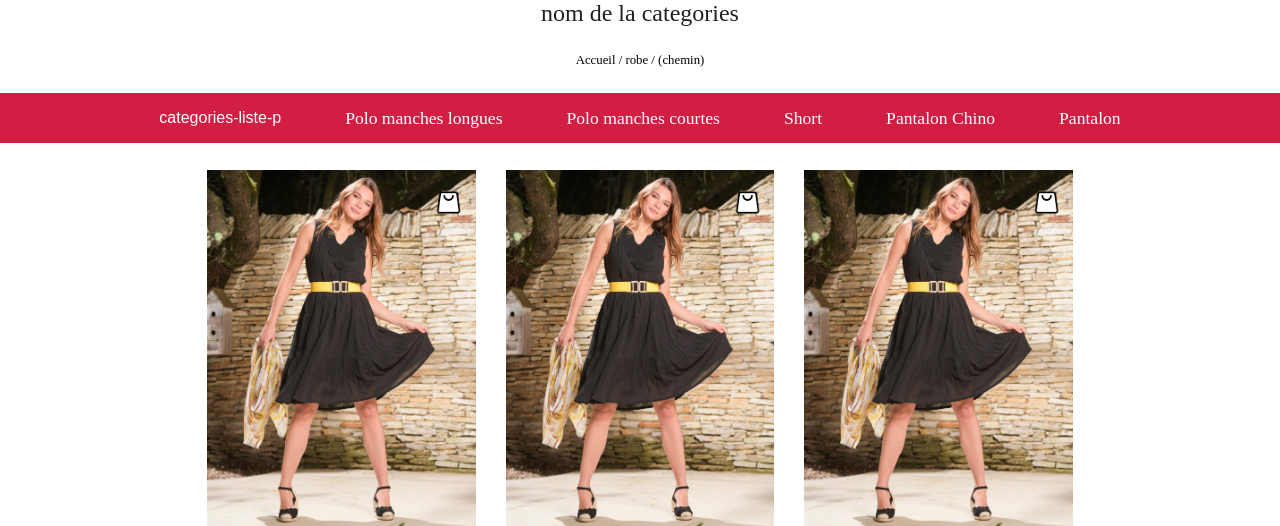
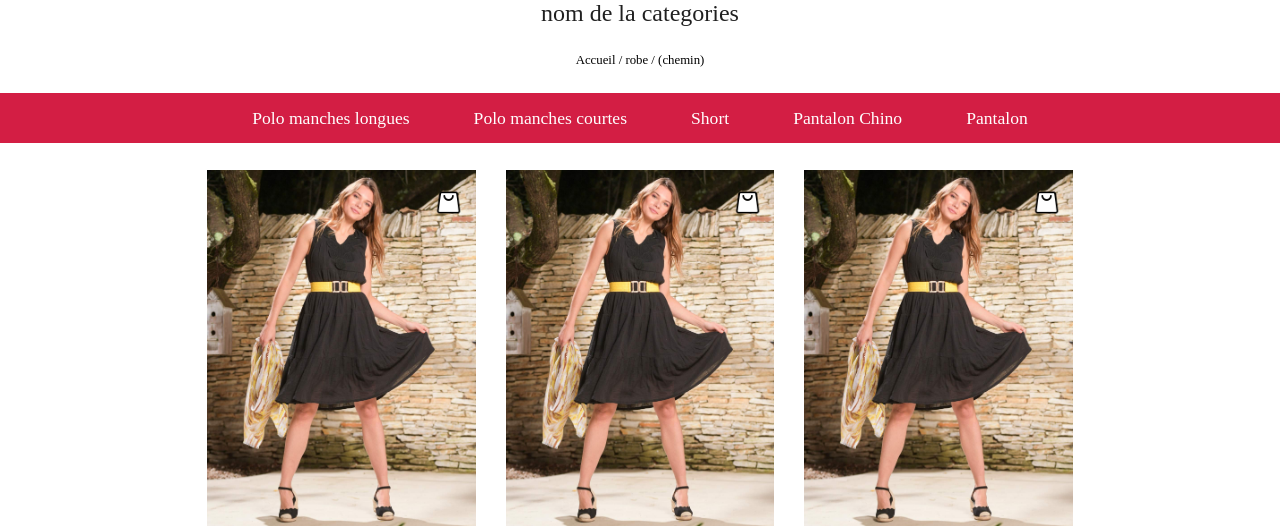
Before and after one commit to GregoryVDev/OnlineTraining, a PHP site: page /categories.php in a window 1280 px wide. Shown: the part 87-613 px from the top of the page. Run offline with PHP 8.4, Linux system fonts and the light colour scheme.

Commit message:
correction p

```diff
--- a/src/categories.php
+++ b/src/categories.php
@@ -16,7 +16,7 @@
     <main>
         <h1 class="categories-titre">nom de la categories</h1>
         <p class="chemin">Accueil / robe / (chemin)</p>
-        <div class="categories-liste"> categories-liste-p
+        <div class="categories-liste">
             <p class="categories-liste-p">Polo manches longues</p>
             <p class="categories-liste-p">Polo manches courtes</p>
             <p class="categories-liste-p">Short</p>
```
